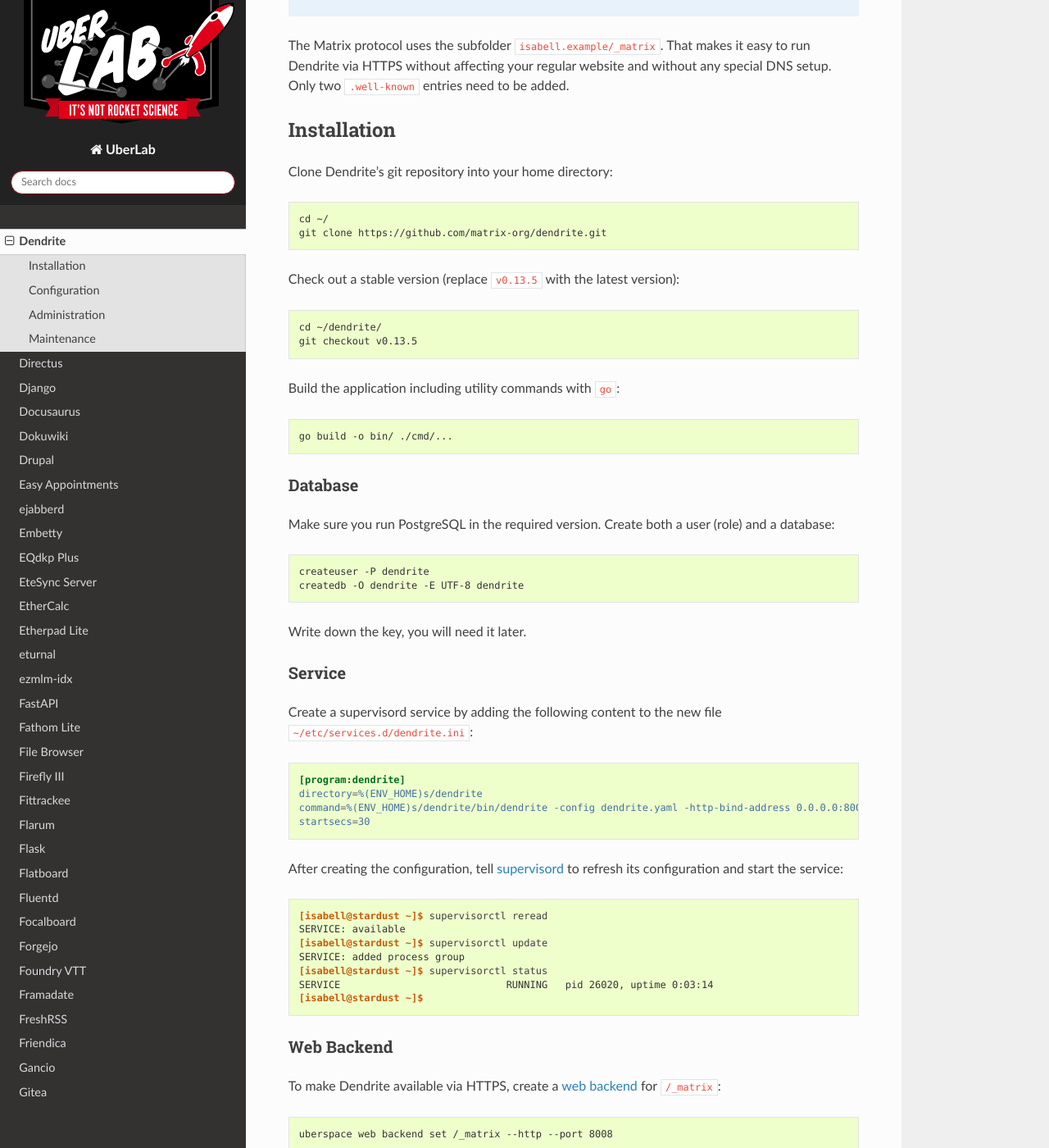
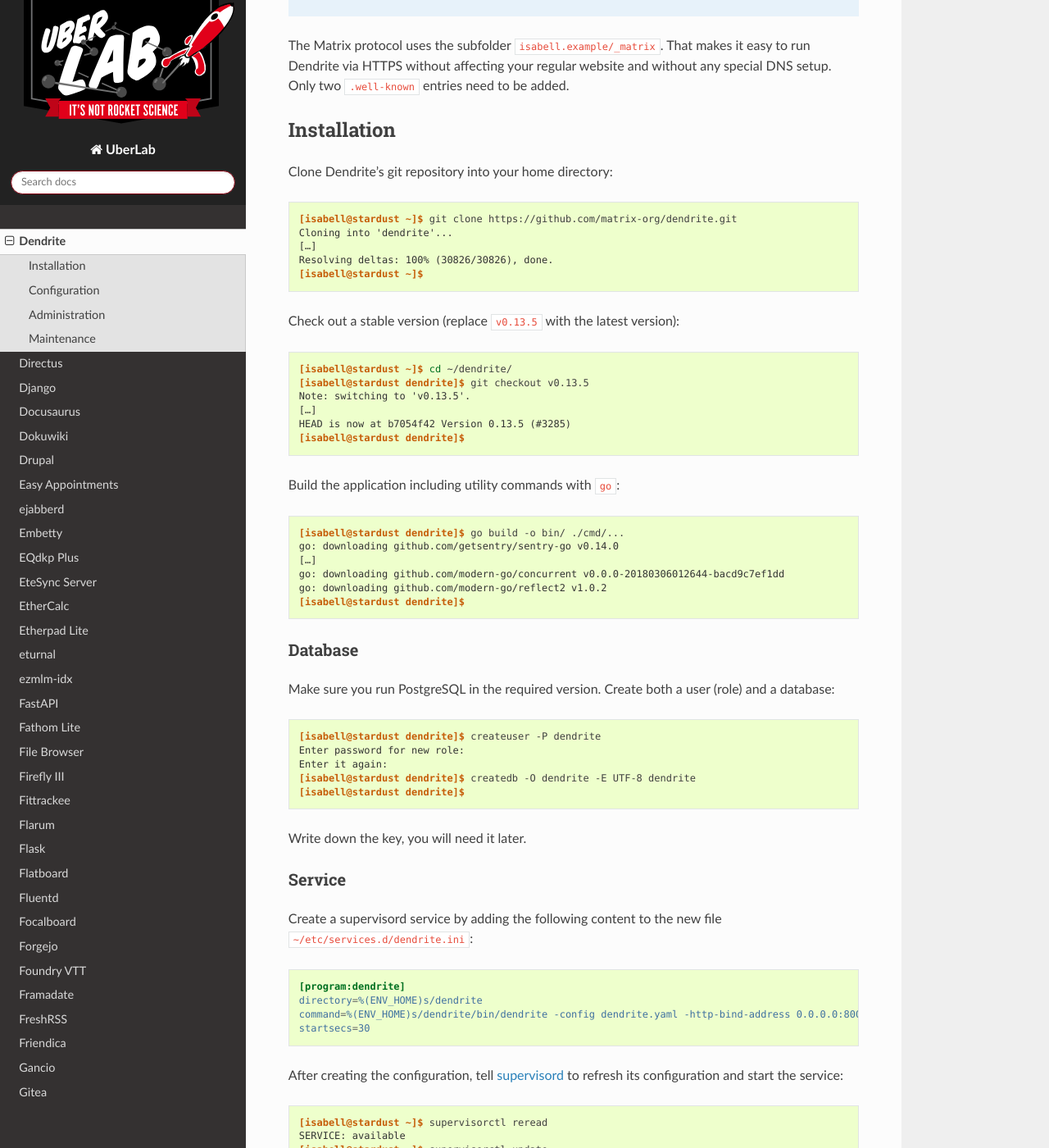
Before and after one commit to Uberspace/lab, a Sphinx documentation site: the page built from source/guide_dendrite.rst, in a window 1280 px wide and 1400 px high, scrolled down 1022 px. Shown: the whole window at 82% size. Built offline with Sphinx 7.4.7 and the Read the Docs theme 2.0.0, drawn with Linux system fonts in a browser that asks for light colours.

Commit message:
Update guide_dendrite.rst
adapt to style guide

```diff
--- a/source/guide_dendrite.rst
+++ b/source/guide_dendrite.rst
@@ -41,21 +41,34 @@
 
 .. code-block:: console
 
-  cd ~/
-  git clone https://github.com/matrix-org/dendrite.git
+  [isabell@stardust ~]$ git clone https://github.com/matrix-org/dendrite.git
+  Cloning into 'dendrite'...
+  […]
+  Resolving deltas: 100% (30826/30826), done.
+  [isabell@stardust ~]$
 
 Check out a stable version (replace ``v0.13.5`` with the latest version):
 
 .. code-block:: console
 
-  cd ~/dendrite/
-  git checkout v0.13.5
+  [isabell@stardust ~]$ cd ~/dendrite/
+  [isabell@stardust dendrite]$ git checkout v0.13.5
+  Note: switching to 'v0.13.5'.
+  […]
+  HEAD is now at b7054f42 Version 0.13.5 (#3285)
+  [isabell@stardust dendrite]$
 
 Build the application including utility commands with ``go``:
 
 .. code-block:: console
 
-  go build -o bin/ ./cmd/...
+  [isabell@stardust dendrite]$ go build -o bin/ ./cmd/...
+  go: downloading github.com/getsentry/sentry-go v0.14.0
+  […]
+  go: downloading github.com/modern-go/concurrent v0.0.0-20180306012644-bacd9c7ef1dd
+  go: downloading github.com/modern-go/reflect2 v1.0.2
+  [isabell@stardust dendrite]$
+
 
 Database
 --------
@@ -64,8 +77,11 @@
 
 .. code-block:: console
 
-  createuser -P dendrite
-  createdb -O dendrite -E UTF-8 dendrite
+  [isabell@stardust dendrite]$ createuser -P dendrite
+  Enter password for new role:
+  Enter it again:
+  [isabell@stardust dendrite]$ createdb -O dendrite -E UTF-8 dendrite
+  [isabell@stardust dendrite]$
 
 Write down the key, you will need it later.
 
```
